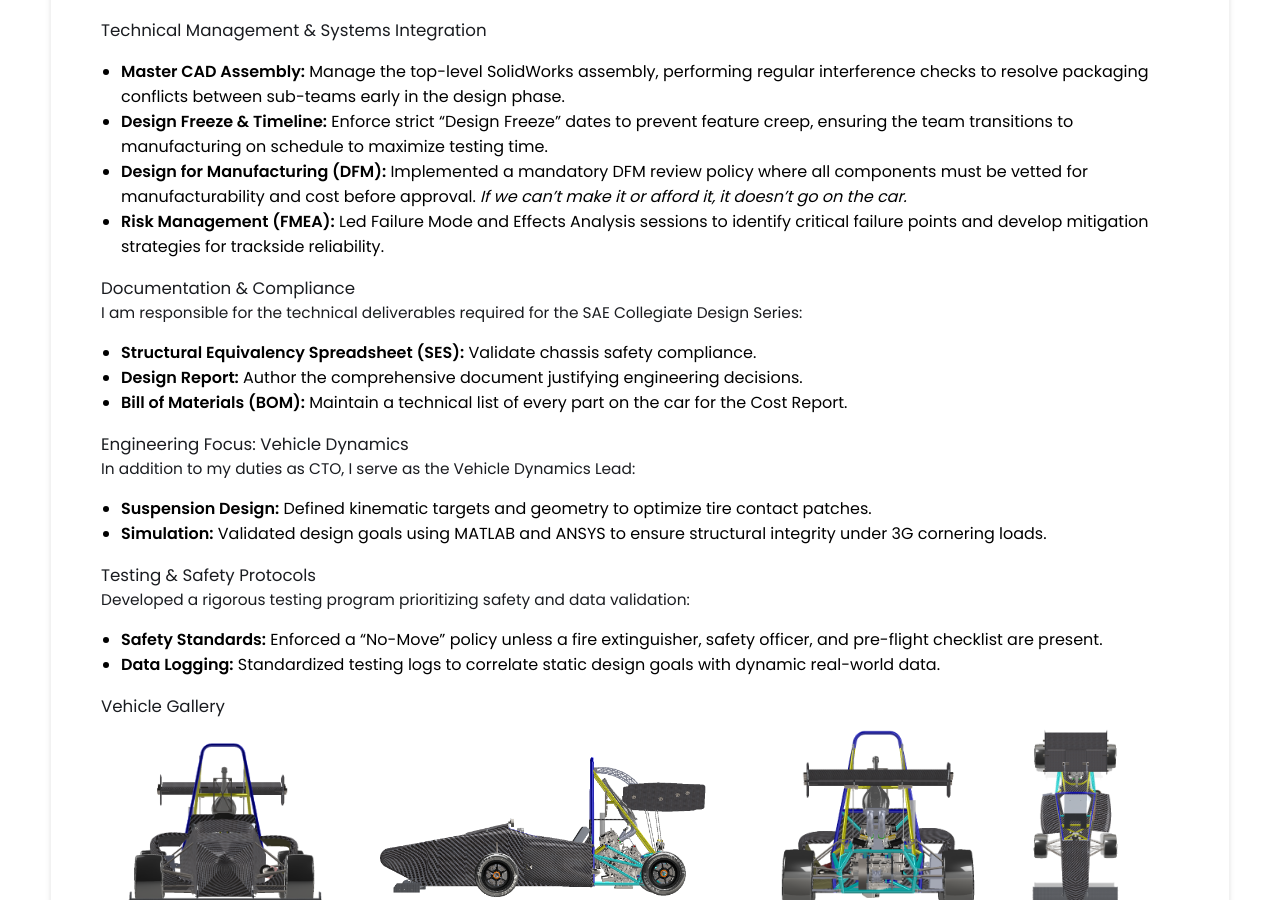
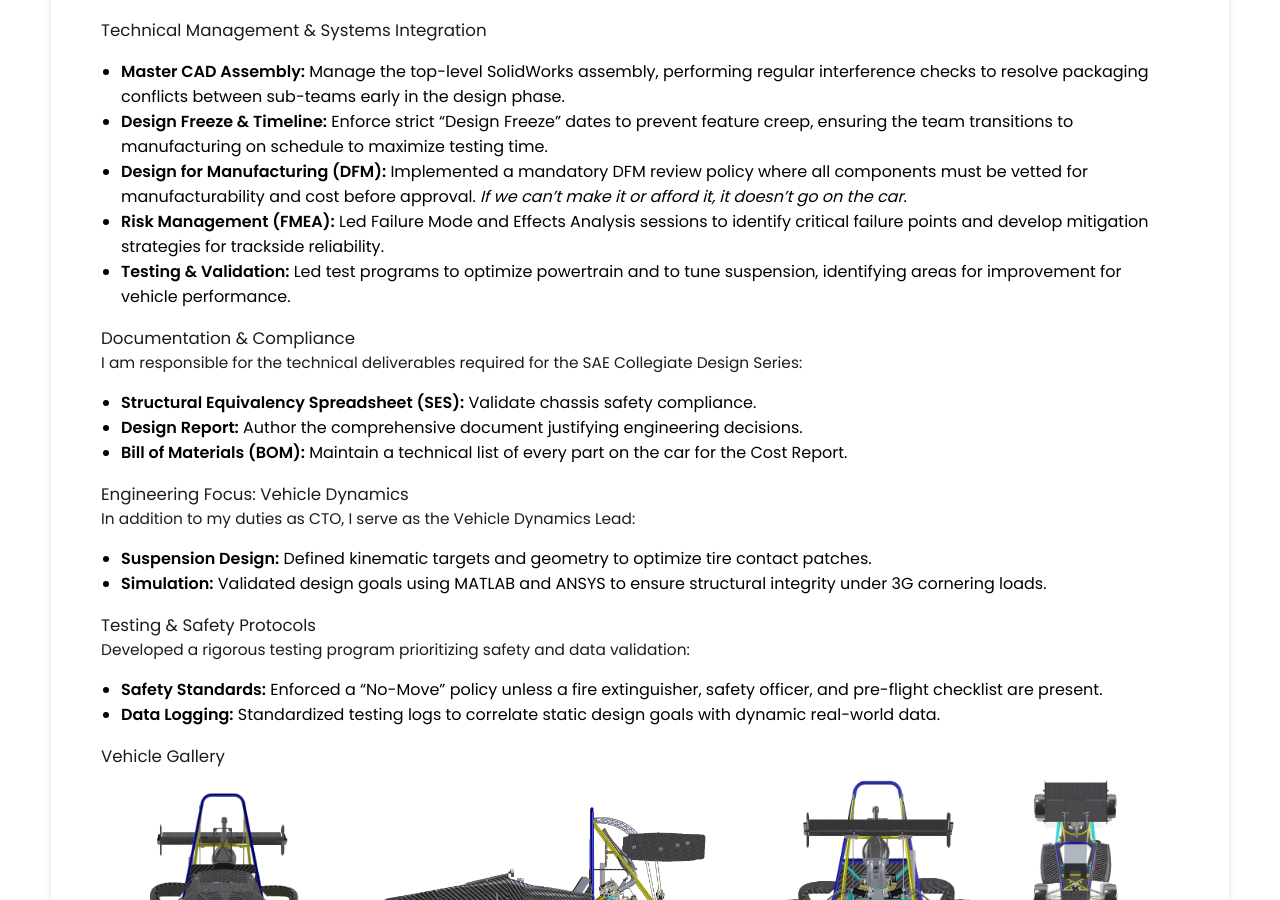
Before and after one commit to jaredjahmayne/jaredjahmayne.github.io, a Jekyll site: the page built from _projects/fsae/index.md, in a window 1280 px wide and 900 px high, scrolled down 866 px. Built offline with Jekyll 4.4.1, drawn with Linux system fonts in a browser that asks for light colours; grey boxes are pictures that could not be loaded.

Commit message:
Update index.md

```diff
--- a/_projects/fsae/index.md
+++ b/_projects/fsae/index.md
@@ -20,6 +20,7 @@ As **Chief Technical Officer (CTO)** for the Cal State Fullerton Formula SAE tea
 * **Design Freeze & Timeline:** Enforce strict "Design Freeze" dates to prevent feature creep, ensuring the team transitions to manufacturing on schedule to maximize testing time.
 * **Design for Manufacturing (DFM):** Implemented a mandatory DFM review policy where all components must be vetted for manufacturability and cost before approval. *If we can't make it or afford it, it doesn't go on the car.*
 * **Risk Management (FMEA):** Led Failure Mode and Effects Analysis sessions to identify critical failure points and develop mitigation strategies for trackside reliability.
+* **Testing & Validation:** Led test programs to optimize powertrain and to tune suspension, identifying areas for improvement for vehicle performance.
 
 ### Documentation & Compliance
 I am responsible for the technical deliverables required for the SAE Collegiate Design Series:
```
